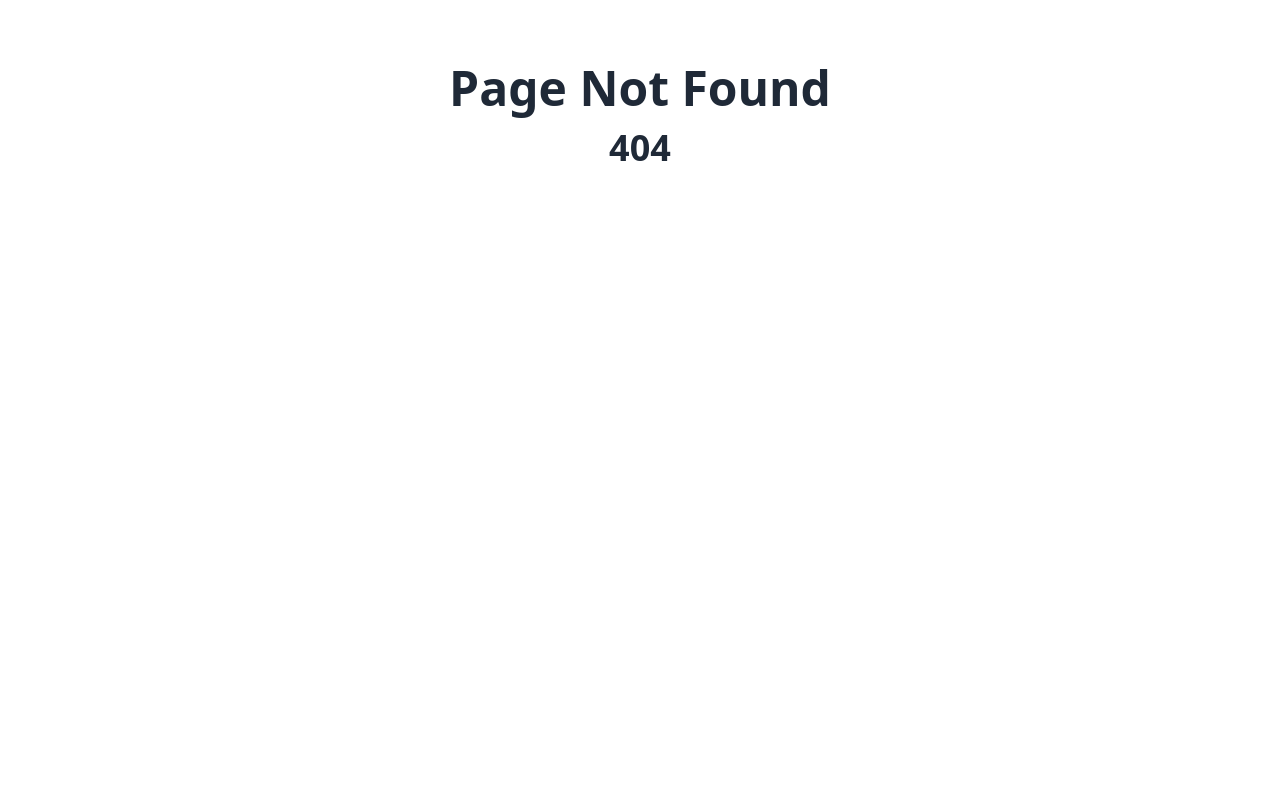
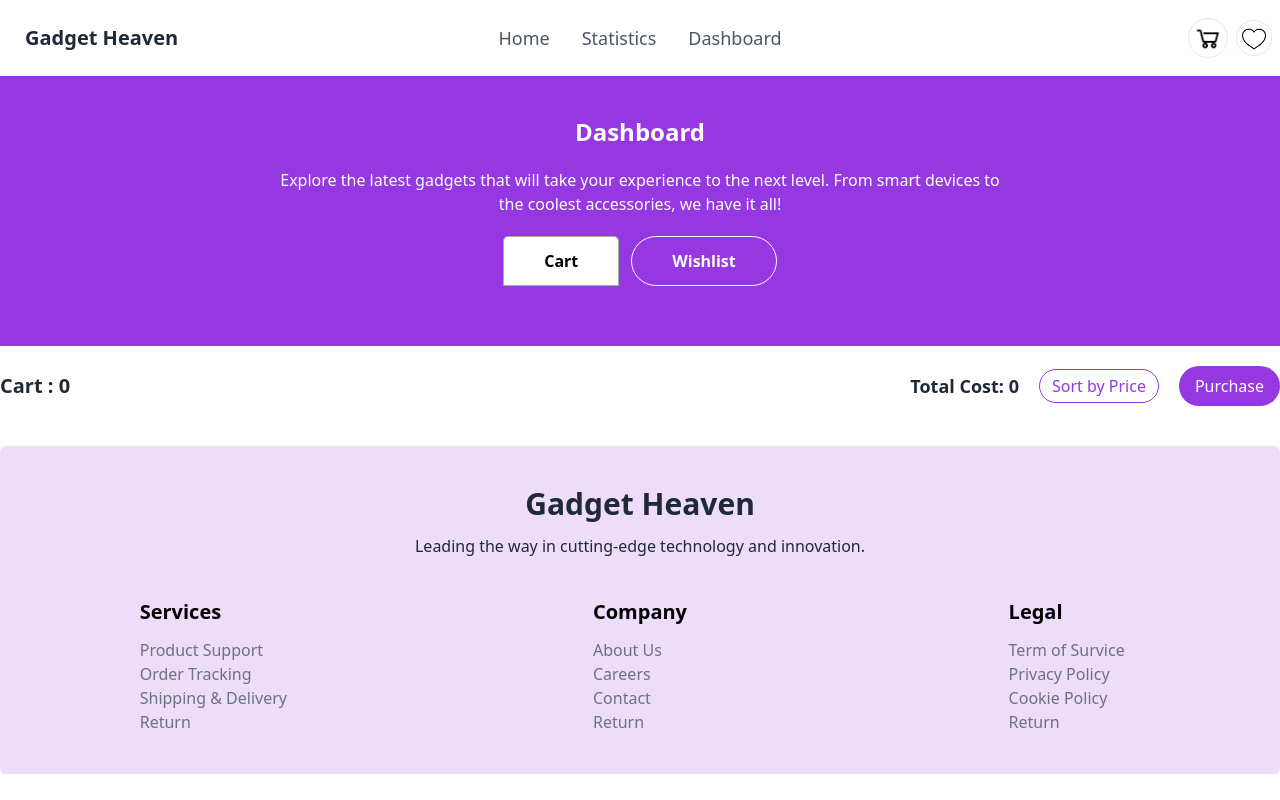
Before and after one commit to siam114/Gadget-Heaven-project, a React (Vite) app: page /dashboard in a window 1280 px wide. Before the commit this address had no page. Built offline with nearby package versions, Linux system fonts and the light colour scheme.

Commit message:
complete cart section

```diff
--- a/package.json
+++ b/package.json
@@ -16,6 +16,7 @@
     "react": "^18.3.1",
     "react-dom": "^18.3.1",
     "react-router-dom": "^6.27.0",
+    "react-tabs": "^6.0.2",
     "sort-by": "^1.2.0"
   },
   "devDependencies": {
--- /dev/null
+++ b/src/component/Cart/Cart.jsx
@@ -0,0 +1,29 @@
+import React from "react";
+import Delete from '../../assets/delete.png'
+
+const Cart = ({ product }) => {
+  const { product_image, product_title, price, description } = product;
+  return (
+    <div className="flex items-center border my-5 rounded-lg">
+      <div>
+        <figure className="p-5">
+          <img
+            src={product_image}
+            className="h-[100px] w-[150px] rounded-md"
+            alt={product_title}
+          />
+        </figure>
+      </div>
+      <div>
+        <h2 className="card-title">{product_title}</h2>
+        <p className="text-gray-500 text-lg">{description}</p>
+        <p className="text-gray-500 text-lg">Price: {price}$</p>
+      </div>
+      <div className="ml-auto mr-10">
+        <button><img src={Delete} alt="" /></button>
+      </div>
+    </div>
+  );
+};
+
+export default Cart;
--- /dev/null
+++ b/src/component/Dashboard/Dashboard.jsx
@@ -0,0 +1,77 @@
+import React, { useEffect, useState } from "react";
+import { useLoaderData } from "react-router-dom";
+import { Tab, Tabs, TabList, TabPanel } from "react-tabs";
+import "react-tabs/style/react-tabs.css";
+import {  getStoreCartList } from "../../utility/addToCart";
+import Cart from "../Cart/Cart";
+import Wishlist from "../WishLish/Wishlist";
+
+const Dashboard = () => {
+  const [cartList, setCartList] = useState([]);
+   const allCart = useLoaderData();
+
+   useEffect(()=>{
+     const storeCartList = getStoreCartList();
+     const storeCartListInt = storeCartList.map(id => parseInt(id))
+
+     const cartList = allCart.filter(book => storeCartListInt.includes(book.product_id))
+     setCartList(cartList)
+   },[])
+  return (
+    <div>
+      <Tabs>
+        <div className="text-white bg-[#9538E2] text-center py-10">
+          <h3 className="text-2xl font-bold pb-5">Dashboard</h3>
+          <p className="w-7/12 mx-auto">
+            Explore the latest gadgets that will take your experience to the next
+            level. From smart devices to the coolest accessories, we have it all!
+          </p>
+
+          <TabList className="flex gap-3 justify-center py-5">
+            <Tab className="px-10 py-3 border border-white rounded-full font-semibold hover:text-[#9538E2] hover:bg-white cursor-pointer">
+              Cart
+            </Tab>
+            <Tab className="px-10 py-3 border border-white rounded-full font-semibold hover:text-[#9538E2] hover:bg-white cursor-pointer">
+              Wishlist
+            </Tab>
+          </TabList>
+        </div>
+
+        <div className="py-5">
+          <TabPanel>
+           <div>
+           <div className="flex justify-between items-center">
+              <h2 className="text-xl font-bold">Cart : {cartList.length}</h2>
+              <div className="flex items-center gap-5">
+                <p className="text-lg font-bold">Total Cost: 0</p>
+                <div>
+                <button className="text-[#9538E2] font-medium border border-[#9538E2] px-3 py-1 hover:bg-[#9538E2] hover:text-white rounded-full">Sort by Price</button>
+                <button className="ml-5 text-white bg-[#9538E2] px-4 py-2 rounded-full font-medium hover:text-[#9538E2] hover:bg-white hover:border hover:border-[#9538E2]">Purchase</button>
+                </div>
+              </div>
+            </div>
+            <div>
+              {
+                cartList.map(product => <Cart key={product.product_id} product={product}/>)
+              }
+            </div>
+           </div>
+          </TabPanel>
+
+          <TabPanel>
+            <div className="">
+              <h2 className="text-xl font-bold">Wishlist</h2>
+              <div>
+                {
+                  cartList.map(product => <Wishlist key={product.product_id} product={product}/>)
+                }
+              </div>
+            </div>
+          </TabPanel>
+        </div>
+      </Tabs>
+    </div>
+  );
+};
+
+export default Dashboard;
--- a/src/component/Navbar/Navbar.jsx
+++ b/src/component/Navbar/Navbar.jsx
@@ -6,8 +6,8 @@ import { NavLink } from "react-router-dom";
 const Navbar = () => {
     const links = <>
         <li className="text-lg"><NavLink to="/" style={{ background: 'transparent', color: '#4B5563'}}>Home</NavLink></li>
-        <li className="text-lg "><NavLink style={{ background: 'transparent', color: '#4B5563'}}>Statistics</NavLink></li>
-        <li className="text-lg "><NavLink style={{ background: 'transparent', color: '#4B5563'}}>Dashboard</NavLink></li>
+        <li className="text-lg "><NavLink to="/statistic" style={{ background: 'transparent', color: '#4B5563'}}>Statistics</NavLink></li>
+        <li className="text-lg "><NavLink to="/dashboard" style={{ background: 'transparent', color: '#4B5563'}}>Dashboard</NavLink></li>
     </>
   return (
     <div className="navbar bg-base-100">
--- a/src/component/ProductDetail/ProductDetail.jsx
+++ b/src/component/ProductDetail/ProductDetail.jsx
@@ -1,7 +1,8 @@
 import React from "react";
 import { useLoaderData, useParams } from "react-router-dom";
-import imageCart from '../../assets/cart.png'
-import imageHeart from '../../assets/heart.png'
+import imageCart from "../../assets/cart.png";
+import imageHeart from "../../assets/heart.png";
+import { addToStoreCartList, addToStoreWishList } from "../../utility/addToCart";
 
 const ProductDetail = () => {
   const { Id } = useParams();
@@ -10,14 +11,15 @@ const ProductDetail = () => {
 
   const product = data.find((product) => product.product_id === parseInt(Id));
 
-  const {
-    product_image,
-    product_title,
-    price,
-    description,
-    specification,
-    rating,
-  } = product;
+  const {product_id, product_image, product_title, price, description, specification, rating,} = product;
+
+  const handleAddToCart = (id) =>{
+        addToStoreCartList(id);
+  }
+
+  const handleWishList =(id) =>{
+       addToStoreWishList(id);
+  }
   return (
     <div>
       <div className="text-white bg-[#9538E2] text-center py-10 ">
@@ -39,20 +41,35 @@ const ProductDetail = () => {
               <h3 className="text-2xl font-bold">{product_title}</h3>
               <p className="pt-3 text-lg font-semibold">Price: {price}$</p>
               <div className="bg-[#2f9c0828] rounded-full border border-[#309C08] w-28 text-center my-3">
-               <p className="text-[#309C08]  px-3 py-1">In Stock</p>
+                <p className="text-[#309C08]  px-3 py-1">In Stock</p>
               </div>
               <p className="pt-3">{description}</p>
               <div>
-                 <h5 className="font-semibold py-3 text-lg">Specification : </h5>
-                {
-                    specification.map((specification, index) => <ul><li key={index}>{index+1}. {specification}</li></ul>)
-                }
-                </div>
-              <p className="pt-3"><span className="font-bold">Rating :</span> {rating}</p>
+                <h5 className="font-semibold py-3 text-lg">Specification : </h5>
+                {specification.map((specification, index) => (
+                  <ul>
+                    <li key={index}>
+                      {index + 1}. {specification}
+                    </li>
+                  </ul>
+                ))}
+              </div>
+              <p className="pt-3">
+                <span className="font-bold">Rating :</span> {rating}
+              </p>
 
               <div className="py-5 flex items-center gap-2">
-              <button className="border-2 bg-[#9538E2] text-white px-3 py-1 rounded-full">Add To Card <img className="inline-flex items-center justify-center w-5 h-5" src={imageCart} alt="" /></button>
-              <button className="border-2 p-1 rounded-full"><img className="w-5 h-5 " src={imageHeart} alt="" /></button>
+                <button onClick={() => handleAddToCart(product_id)} className="border-2 bg-[#9538E2] text-white px-3 py-1 rounded-full">
+                  Add To Card{" "}
+                  <img
+                    className="inline-flex items-center justify-center w-5 h-5"
+                    src={imageCart}
+                    alt=""
+                  />
+                </button>
+                <button onClick={() => handleWishList(product_id)} className="border-2 p-1 rounded-full hover:bg-[#9538E2]">
+                  <img className="w-5 h-5 " src={imageHeart} alt="" />
+                </button>
               </div>
             </div>
           </div>
--- /dev/null
+++ b/src/component/WishLish/Wishlist.jsx
@@ -0,0 +1,32 @@
+import React from "react";
+import Delete from "../../assets/delete.png";
+
+const Wishlist = ({ product }) => {
+  const { product_image, product_title, price, description } = product;
+  return (
+    <div className="flex items-center border my-5 rounded-lg">
+      <div>
+        <figure className="p-5">
+          <img
+            src={product_image}
+            className="h-[100px] w-[150px] rounded-md"
+            alt={product_title}
+          />
+        </figure>
+      </div>
+      <div>
+        <h2 className="card-title">{product_title}</h2>
+        <p className="text-gray-500 text-lg">{description}</p>
+        <p className="text-gray-500 text-lg">Price: {price}$</p>
+        <button className="px-3 py-1 bg-[#9538E2] text-white rounded-full mt-3">Add to Card</button>
+      </div>
+      <div className="ml-auto mr-10">
+        <button>
+          <img src={Delete} alt="" />
+        </button>
+      </div>
+    </div>
+  );
+};
+
+export default Wishlist;
--- a/src/main.jsx
+++ b/src/main.jsx
@@ -9,6 +9,7 @@ import Root from './component/Root/Root';
 import ErrorPage from './component/ErrorPage/ErrorPage';
 import Home from './component/Home/Home';
 import ProductDetail from './component/ProductDetail/ProductDetail';
+import Dashboard from './component/Dashboard/Dashboard';
 
 const router = createBrowserRouter([
   {
@@ -24,6 +25,11 @@ const router = createBrowserRouter([
         path: 'products/:Id',
         element: <ProductDetail/>,
         loader: ()=> fetch('/fakeData.json')
+      },
+      {
+        path: '/dashboard',
+        element: <Dashboard/>,
+        loader: ()=> fetch('/fakeData.json')
       }
     ]
   },
--- /dev/null
+++ b/src/utility/addToCart.js
@@ -0,0 +1,48 @@
+const getStoreCartList = () =>{
+    const storedListStr = localStorage.getItem('cart');
+    if(storedListStr){
+        const storedList = JSON.parse(storedListStr);
+        return storedList;
+    }
+    else{
+        return [];
+    }
+}
+
+const addToStoreCartList = (id) =>{
+    const storedList = getStoreCartList();
+    if(storedList.includes(id)){
+        console.log(id,'already exists');
+    }
+    else{
+        storedList.push(id);
+        const storedListStr = JSON.stringify(storedList);
+        localStorage.setItem('cart', storedListStr);
+    }
+}
+
+const getStoreWishList = () =>{
+    const storedListStr = localStorage.getItem('cart');
+    if(storedListStr){
+        const storedList = JSON.parse(storedListStr);
+        return storedList;
+    }
+    else{
+        return [];
+    }
+}
+
+const addToStoreWishList = (id) =>{
+    const storedList = getStoreWishList();
+    if(storedList.includes(id)){
+        console.log(id,'already exists');
+    }
+    else{
+        storedList.push(id);
+        const storedListStr = JSON.stringify(storedList);
+        localStorage.setItem('cart', storedListStr);
+    }
+}
+
+
+export {addToStoreCartList , addToStoreWishList, getStoreCartList}
```
Also changed, not shown: src/assets/delete.png (added), 1 other file (tests, documents, lock files or other folders).
